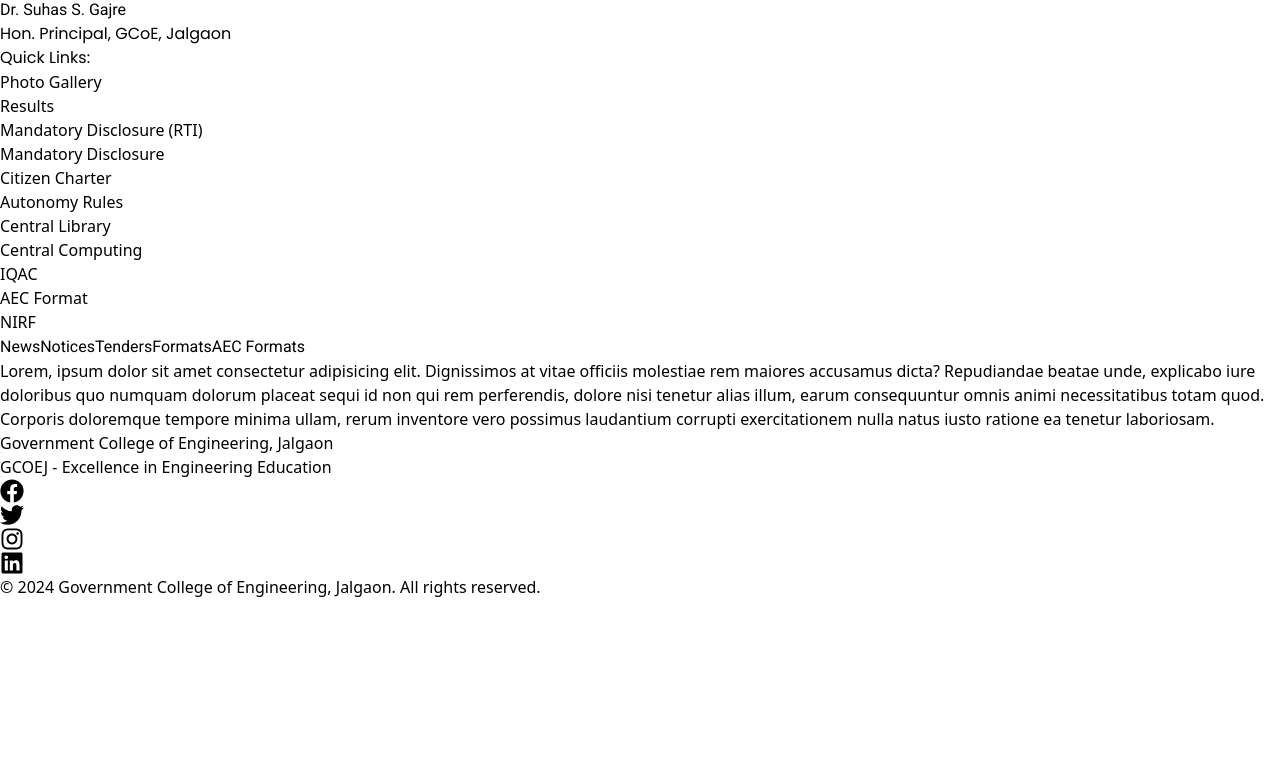
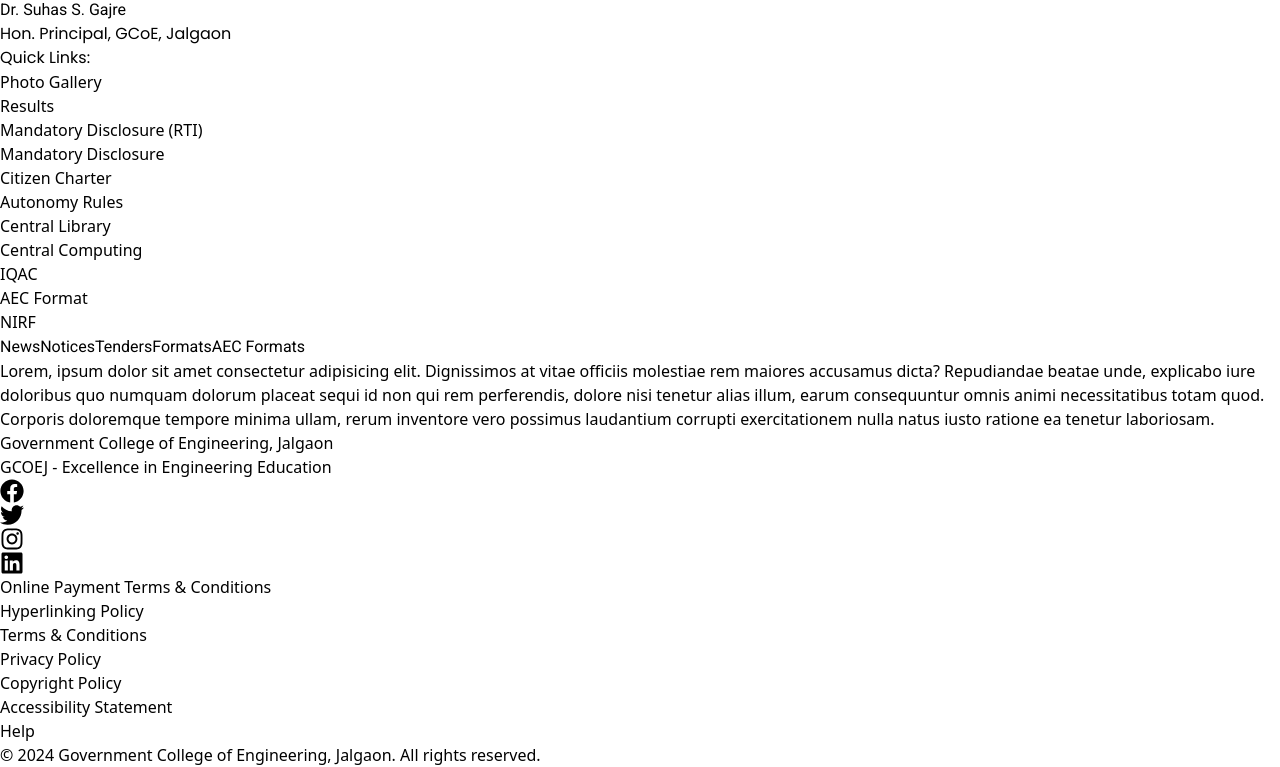
Before and after one commit to harshadhatagale/gcoej-web, a Next.js app: page / in a window 1280 px wide. Shown: the part 681-1448 px from the top of the page. Before the commit the page ends 1280 px from the top, so only its background shows below. Built offline with nearby package versions, Linux system fonts and the light colour scheme.

Commit message:
tab view

```diff
--- a/src/components/UI/Footer.jsx
+++ b/src/components/UI/Footer.jsx
@@ -1,14 +1,14 @@
 // components/Footer.js
-
+import Link from 'next/link';
 import { FaFacebook, FaTwitter, FaInstagram, FaLinkedin } from 'react-icons/fa';
 
 const Footer = () => {
     return (
-    <footer className="bg-gray-800 text-white py-6 mt-10 px-2 w-full">
+        <footer className="bg-gray-700 text-white py-6 mt-10 px-2 w-full">
             <div className="container mx-auto flex flex-col items-center">
 
                 {/* College Name */}
-        <h2 className="lg:text-xl text-lg font-semibold mb-2">Government College of Engineering, Jalgaon</h2>
+                <h2 className="lg:text-xl text-lg font-semibold mb-2 text-center">Government College of Engineering, Jalgaon</h2>
                 <p className="text-gray-400 mb-4">GCOEJ - Excellence in Engineering Education</p>
 
                 {/* Social Links */}
@@ -19,14 +19,38 @@
                     <a href="https://twitter.com/gcoej" target="_blank" rel="noopener noreferrer" aria-label="Twitter" className="text-gray-400 hover:text-white">
                         <FaTwitter size={24} />
                     </a>
-          <a href="https://instagram.com/gcoej" target="_blank" rel="noopener noreferrer" aria-label="Instagram" className="text-gray-400 hover:text-white">
+                    <a href="https://www.instagram.com/src_gcoej?igsh=MWQzZWNwZmtzcWppdA==" target="_blank" rel="noopener noreferrer" aria-label="Instagram" className="text-gray-400 hover:text-white">
                         <FaInstagram size={24} />
                     </a>
-          <a href="https://linkedin.com/school/gcoej" target="_blank" rel="noopener noreferrer" aria-label="LinkedIn" className="text-gray-400 hover:text-white">
+                    <a href="https://www.linkedin.com/school/gcoejalgaon/" target="_blank" rel="noopener noreferrer" aria-label="LinkedIn" className="text-gray-400 hover:text-white">
                         <FaLinkedin size={24} />
                     </a>
                 </div>
-
+                <div>
+                    <ul className='flex flex-col lg:flex-row md:flex-row justify-center items-center space-x-2'>
+                        <li className='text-gray-300 hover:underline'>
+                            <Link href={""}>Online Payment Terms & Conditions</Link>
+                        </li>
+                        <li className='text-gray-300 hover:underline'>
+                            <Link href={""}>Hyperlinking Policy</Link>
+                        </li>
+                        <li className='text-gray-300 hover:underline'>
+                            <Link href={""}>Terms & Conditions</Link>
+                        </li>
+                        <li className='text-gray-300 hover:underline'>
+                            <Link href={""}>Privacy Policy</Link>
+                        </li>
+                        <li className='text-gray-300 hover:underline'>
+                            <Link href={""}>Copyright Policy</Link>
+                        </li>
+                        <li className='text-gray-300 hover:underline'>
+                            <Link href={""}>Accessibility Statement</Link>
+                        </li>
+                        <li className='text-gray-300 hover:underline'>
+                            <Link href={""}>Help</Link>
+                        </li>
+                    </ul>
+                </div>
                 {/* Copyright */}
                 <p className="text-sm text-gray-500">
                     &copy; {new Date().getFullYear()} Government College of Engineering, Jalgaon. All rights reserved.
```
Lines whose indentation alone changed are shown as unchanged.
